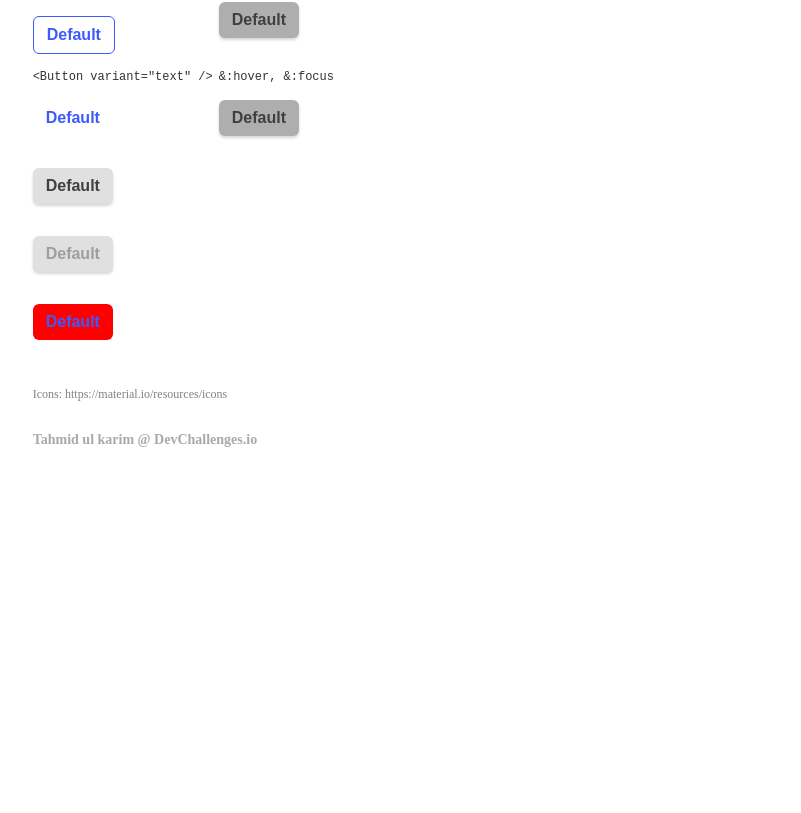
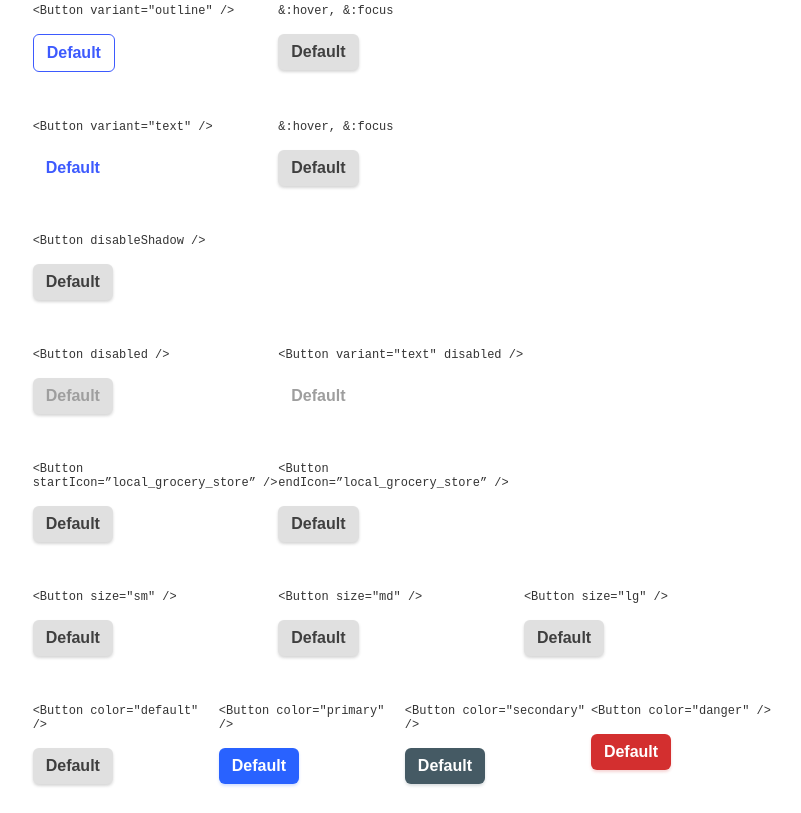
Before and after one commit to tahmid-ul/react-reusable-ui-components, a React (Create React App) app: page /buttons in a window 1280 px wide. Shown: the part 267-1080 px from the top of the page, without its empty margins (375-1176 px from the left). Before the commit the page ends 800 px from the top, so only its background shows below. Built offline with nearby package versions, Linux system fonts and the light colour scheme.

Commit message:
added color property to buttons component

```diff
--- a/src/components/UI/ButtonUI.css
+++ b/src/components/ButtonUI.css
@@ -23,12 +23,7 @@
 }
 
 .button__wrap {
-  width: 25%;
-}
-
-.button__default:hover,
-.button__hover {
-  background: #aeaeae;
+  width: 33%;
 }
 
 button:disabled {
@@ -45,28 +40,45 @@ button:disabled {
 }
 
 .button__color-default:hover,
-.button__color-default:focus {
+.button__color-default:focus,
+.button__color-default > .button__hover {
   background: #aeaeae;
 }
 
 .button__color-primary {
   background: #2962ff;
   box-shadow: 0px 2px 3px rgba(41, 98, 255, 0.2);
+  color: #fff;
 }
 
 .button__color-primary:hover,
-.button__color-primary:focus {
+.button__color-primary:focus,
+.button__color-primary > .button__hover {
   background: #0039cb;
 }
 
 .button__color-secondary {
   background: #455a64;
   box-shadow: 0px 2px 3px rgba(69, 90, 100, 0.2);
+  color: #fff;
 }
 
 .button__color-secondary:hover,
-.button__color-secondary:focus {
+.button__color-secondary:focus,
+.button__color-secondary > .button__hover {
   background: #1c313a;
+}
+
+.button__color-danger {
+  background: #d32f2f;
+  box-shadow: 0px 2px 3px rgba(211, 47, 47, 0.2);
+  color: #fff;
+}
+
+.button__color-danger:hover,
+.button__color-danger:focus,
+.button__color-danger > .button__hover {
+  background: #9a0007;
 }
 
 /******************************************************
@@ -99,7 +111,3 @@ button:disabled {
 /******************************************************
  BUTTON SIZE
 ******************************************************/
-
-[class*="-danger"] {
-  background-color: red;
-}
--- a/src/components/UI/ButtonUI.js
+++ b/src/components/ButtonUI.js
@@ -23,6 +23,7 @@ const Button = ({
     <div className="button__wrap">
       <Label text={label} />
       <button
+        style={{ marginTop: !label ? "2rem" : "1rem" }}
         className={cn("button__default", {
           [`button__variant-${variant}`]: variant,
           [`button__color-${color}`]: color,
@@ -33,7 +34,9 @@ const Button = ({
         })}
         {...props}
       >
+        {startIcon && <i class="material-icons">{startIcon}</i>}
         {children}
+        {endIcon && <i class="material-icons">{endIcon}</i>}
       </button>
     </div>
   );
--- a/src/components/Buttons.js
+++ /dev/null
@@ -1,47 +0,0 @@
-import React from "react";
-import "./Buttons.css";
-import Button from "./UI/ButtonUI";
-import Footer from "./Footer";
-
-function Buttons() {
-  return (
-    <div className="button__container">
-      <header className="button__header">Buttons</header>
-
-      <div className="button__row">
-        <Button label={`<Button />`}>Default</Button>
-
-        <Button label={`&:hover, &:focus`} hover>
-          Default
-        </Button>
-      </div>
-
-      <div className="button__row">
-        <Button label={`<Button variant="outline" />`} variant="outline">
-          Default
-        </Button>
-        <Button label={`&:hover, &:focus`} hover>
-          Default
-        </Button>
-      </div>
-
-      <div className="button__row">
-        <Button label={`<Button variant="text" />`} variant="text">
-          Default
-        </Button>
-        <Button label={`&:hover, &:focus`} hover>
-          Default
-        </Button>
-      </div>
-      <Button disableShadow>Default</Button>
-      <Button disabled>Default</Button>
-      <Button variant="text" color="danger" size="m">
-        Default
-      </Button>
-
-      <Footer />
-    </div>
-  );
-}
-
-export default Buttons;
--- a/src/components/Buttons.css
+++ b/src/pages/Buttons.css
@@ -11,4 +11,5 @@
 
 .button__row {
   display: flex;
+  margin-bottom: 2rem;
 }
--- /dev/null
+++ b/src/pages/Buttons.js
@@ -0,0 +1,115 @@
+import React from "react";
+import "./Buttons.css";
+import Button from "../components/ButtonUI";
+import Footer from "../components/Footer";
+
+function Buttons() {
+  return (
+    <div className="button__container">
+      <header className="button__header">Buttons</header>
+
+      <div className="button__row">
+        <Button label={`<Button />`}>Default</Button>
+
+        <Button label={`&:hover, &:focus`} hover>
+          Default
+        </Button>
+      </div>
+
+      <div className="button__row">
+        <Button label={`<Button variant="outline" />`} variant="outline">
+          Default
+        </Button>
+        <Button label={`&:hover, &:focus`} hover>
+          Default
+        </Button>
+      </div>
+
+      <div className="button__row">
+        <Button label={`<Button variant="text" />`} variant="text">
+          Default
+        </Button>
+        <Button label={`&:hover, &:focus`} hover>
+          Default
+        </Button>
+      </div>
+
+      <div className="button__row">
+        <Button label={`<Button disableShadow />`} disableShadow>
+          Default
+        </Button>
+      </div>
+
+      <div className="button__row">
+        <Button label={`<Button disabled />`} disabled>
+          Default
+        </Button>
+        <Button
+          label={`<Button variant="text" disabled />`}
+          variant="text"
+          disabled
+        >
+          Default
+        </Button>
+      </div>
+
+      <div className="button__row">
+        <Button
+          label={`<Button startIcon=”local_grocery_store” />`}
+          startIcon=""
+        >
+          Default
+        </Button>
+        <Button label={`<Button endIcon=”local_grocery_store” />`} endIcon="">
+          Default
+        </Button>
+      </div>
+
+      <div className="button__row">
+        <Button label={`<Button size="sm" />`} size="sm">
+          Default
+        </Button>
+        <Button label={`<Button size="md" />`} size="md">
+          Default
+        </Button>
+        <Button label={`<Button size="lg" />`} size="lg">
+          Default
+        </Button>
+      </div>
+
+      <div className="button__row">
+        <Button label={`<Button color="default" />`} color="default">
+          Default
+        </Button>
+        <Button label={`<Button color="primary" />`} color="primary">
+          Default
+        </Button>
+        <Button label={`<Button color="secondary" />`} color="secondary">
+          Default
+        </Button>
+        <Button label={`<Button color="danger" />`} color="danger">
+          Default
+        </Button>
+      </div>
+
+      <div className="button__row">
+        <Button label={`&:hover, &:focus`} color="default" hover>
+          Default
+        </Button>
+        <Button lable={""} color="primary" hover>
+          Default
+        </Button>
+        <Button color="secondary" hover>
+          Default
+        </Button>
+        <Button color="danger" hover>
+          Default
+        </Button>
+      </div>
+
+      <Footer />
+    </div>
+  );
+}
+
+export default Buttons;
--- a/src/components/Inputs.js
+++ b/src/pages/Inputs.js
@@ -1,6 +1,6 @@
 import React from "react";
 import "./Inputs.css";
-import Footer from "./Footer";
+import Footer from "../components/Footer";
 
 function Inputs() {
   return (
--- a/src/components/Typography.js
+++ b/src/pages/Typography.js
@@ -1,7 +1,7 @@
 import React from "react";
-import TypographyUI from "./UI/TypographyUI";
+import TypographyUI from "../components/TypographyUI";
 import "./Typography.css";
-import Footer from "./Footer";
+import Footer from "../components/Footer";
 
 const Label = ({ text }) => {
   return <label className="component__label">{text}</label>;
```
Also changed, not shown: src/App.js (+3 -4 lines), src/components/TypographyUI.css (renamed from src/components/UI/TypographyUI.css), src/components/TypographyUI.js (renamed from src/components/UI/TypographyUI.js), src/pages/Inputs.css (added), src/pages/Typography.css (renamed from src/components/Typography.css).
